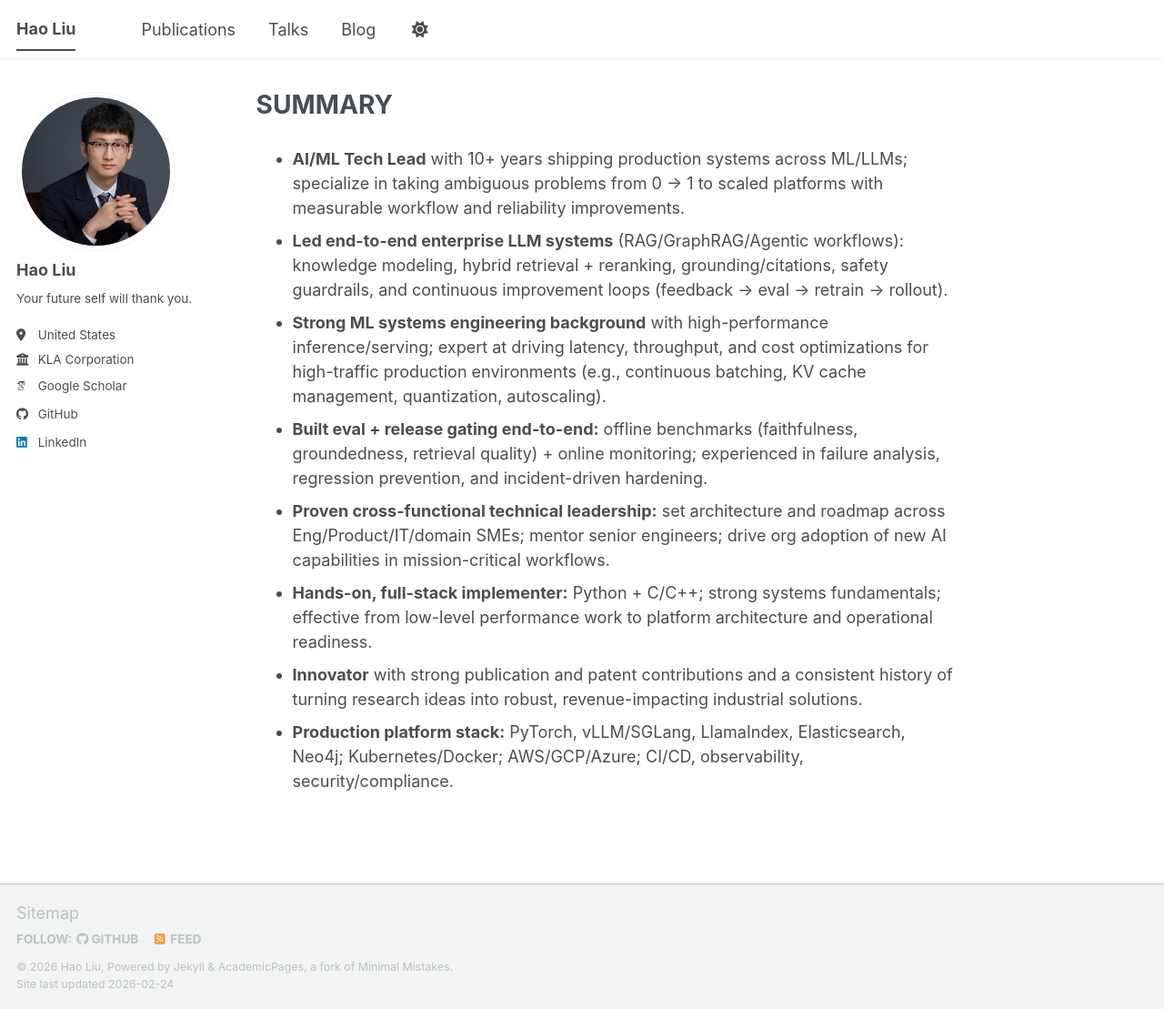
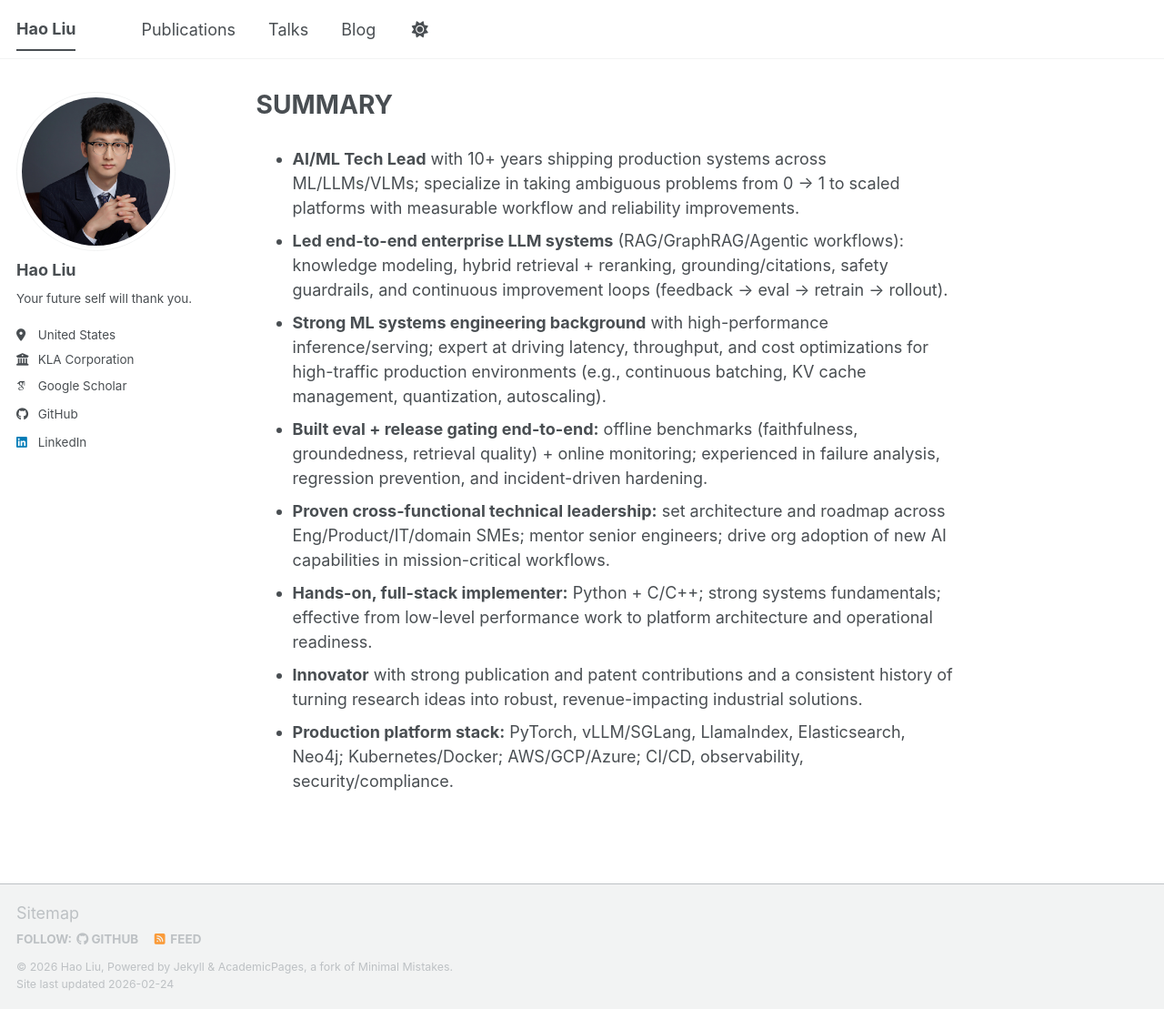
Before and after one commit to hao-lh/hao-lh.github.io, a Jekyll site: the page built from _pages/about.md, in a window 1280 px wide and 1109 px high. Shown: the whole window at 91% size. Built offline with Jekyll 4.4.1, drawn with Linux system fonts in a browser that asks for light colours; some web fonts are replaced; a script bundle is joined from its source files by our own code; library files that are not in the unit come from our copies.

Commit message:
Update: VLM in summary

```diff
--- a/_pages/about.md
+++ b/_pages/about.md
@@ -7,7 +7,7 @@ redirect_from:
   - /about.html
 ---
 
-* **AI/ML Tech Lead** with 10+ years shipping production systems across ML/LLMs; specialize in taking ambiguous problems from 0 -> 1 to scaled platforms with measurable workflow and reliability improvements.
+* **AI/ML Tech Lead** with 10+ years shipping production systems across ML/LLMs/VLMs; specialize in taking ambiguous problems from 0 -> 1 to scaled platforms with measurable workflow and reliability improvements.
 * **Led end-to-end enterprise LLM systems** (RAG/GraphRAG/Agentic workflows): knowledge modeling, hybrid retrieval + reranking, grounding/citations, safety guardrails, and continuous improvement loops (feedback -> eval -> retrain -> rollout).
 * **Strong ML systems engineering background** with high-performance inference/serving; expert at driving latency, throughput, and cost optimizations for high-traffic production environments (e.g., continuous batching, KV cache management, quantization, autoscaling).
 * **Built eval + release gating end-to-end:** offline benchmarks (faithfulness, groundedness, retrieval quality) + online monitoring; experienced in failure analysis, regression prevention, and incident-driven hardening.
```
